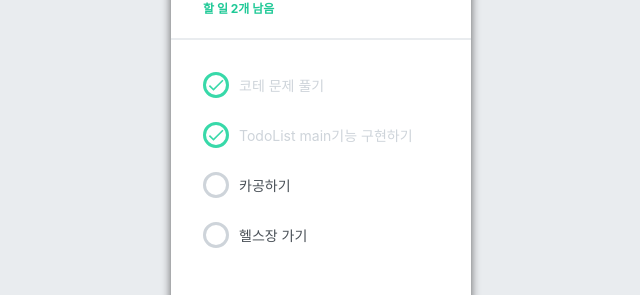
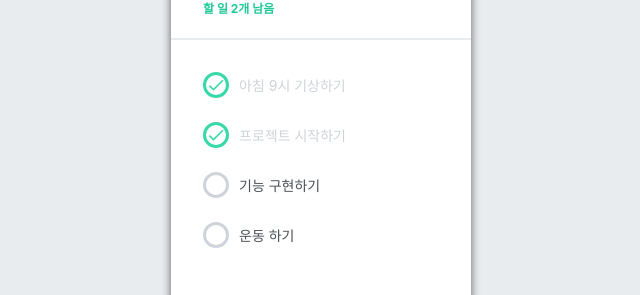
Before and after one commit to les0498/To-Do-List, a React (Create React App) app in the folder mashup-todolist/: page / in a window 1280 px wide. Shown: the part 160-455 px from the top of the page, without its empty margins (319-959 px from the left). Built offline with nearby package versions, Linux system fonts and the light colour scheme.

Commit message:
Update TodoContext.js

```diff
--- a/mashup-todolist/src/components/TodoContext.js
+++ b/mashup-todolist/src/components/TodoContext.js
@@ -3,22 +3,22 @@ import React, { createContext, useReducer, useContext, useRef } from 'react';
 const initialTodos = [
   {
     id: 1,
-    text: '코테 문제 풀기',
+    text: '아침 9시 기상하기',
     done: true
   },
   {
     id: 2,
-    text: 'TodoList main기능 구현하기',
+    text: '프로젝트 시작하기',
     done: true
   },
   {
     id: 3,
-    text: '카공하기',
+    text: '기능 구현하기',
     done: false
   },
   {
     id: 4,
-    text: '헬스장 가기',
+    text: '운동 하기',
     done: false
   },
 ];
@@ -51,7 +51,7 @@ export function TodoProvider({ children }) {
     <TodoStateContext.Provider value={state}>
       <TodoDispatchContext.Provider value={dispatch}>
         <TodoNextIdContext.Provider value={nextId}>
-        {children}
+          {children}
         </TodoNextIdContext.Provider>
       </TodoDispatchContext.Provider>
     </TodoStateContext.Provider>
```
